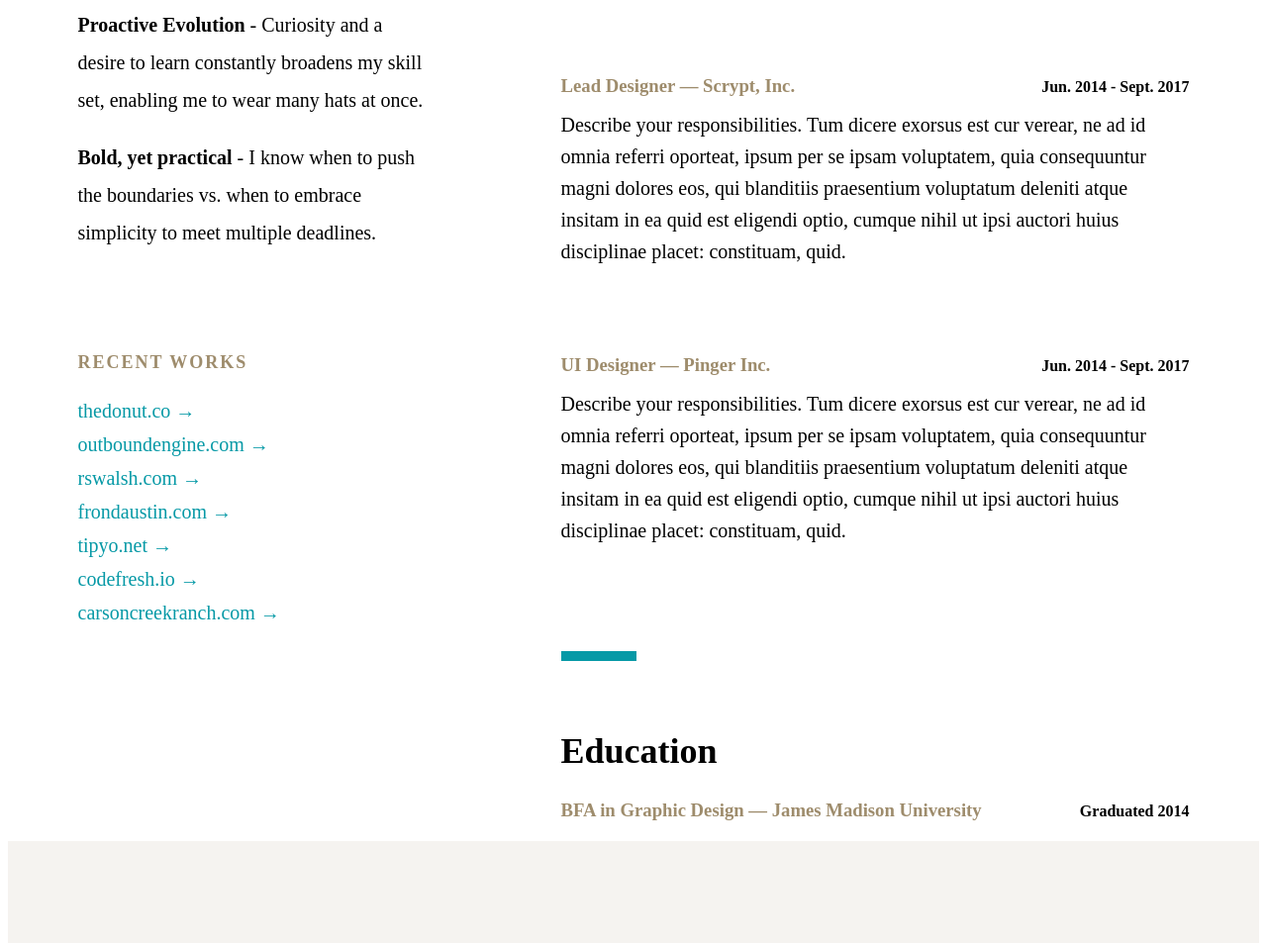
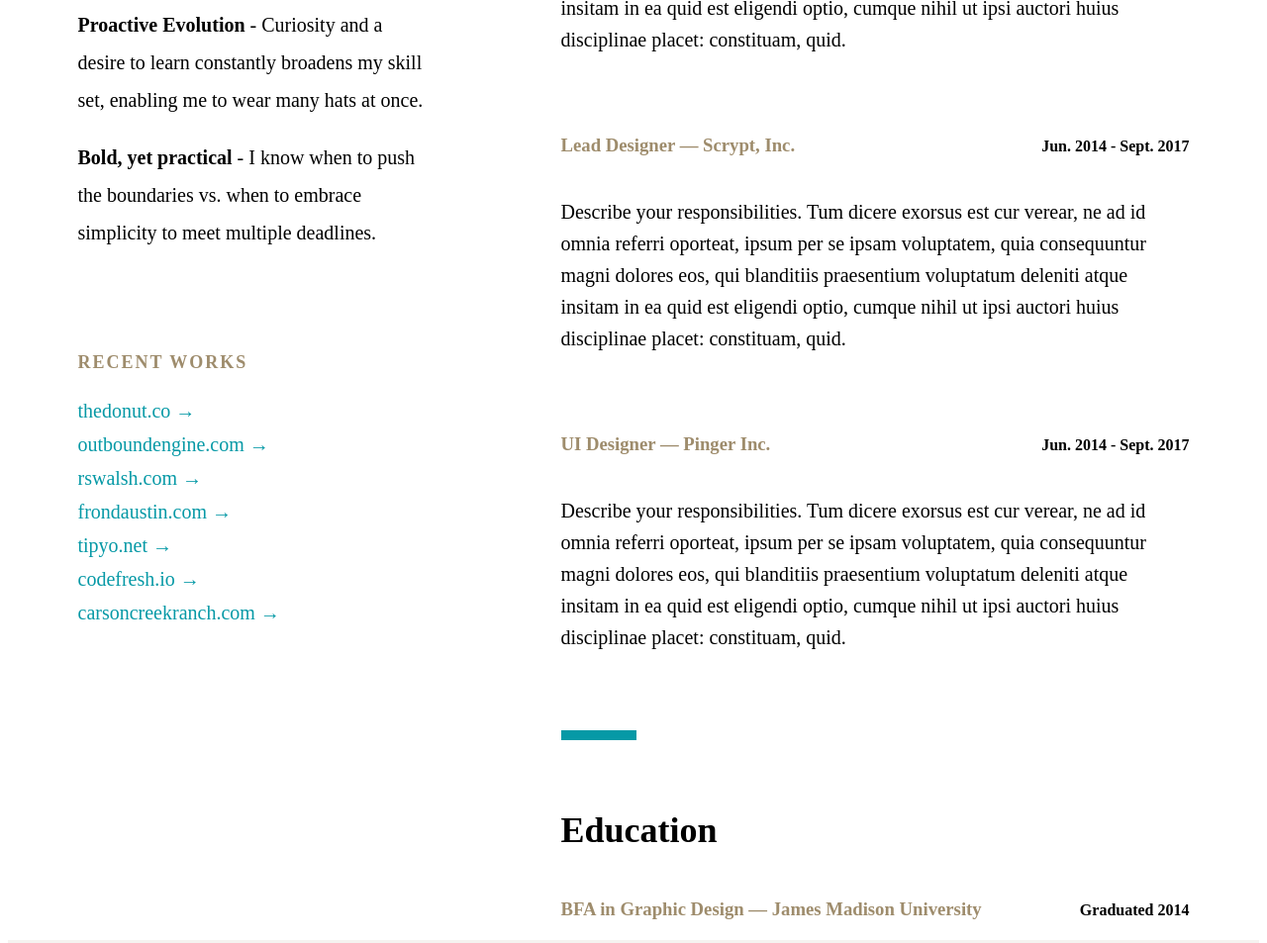
Before and after one commit to KaikePaiva/Curriculum, a plain HTML site: page index.html in a window 1280 px wide. Shown: the part 1863-2816 px from the top of the page at 99% size. Drawn offline with Linux system fonts and the light colour scheme.

Commit message:
att aaaa

```diff
--- a/css/style.css
+++ b/css/style.css
@@ -156,16 +156,14 @@ section{
     height: auto;
     display: flex;
     justify-content: space-between;
-    margin-top: -20px;
+
 }
 
 .text_experience h3{
     color: #9E8C6C;
 }
 
-.card p{
-    margin-top: -8px;
-}
+
 
 .education h2{
     margin-top: 70px;
@@ -174,7 +172,7 @@ section{
 .education_tips{
     display: flex;
     justify-content: space-between;
-    margin-top: -20px;
+
 }
 
 .education_tips h3{
```
